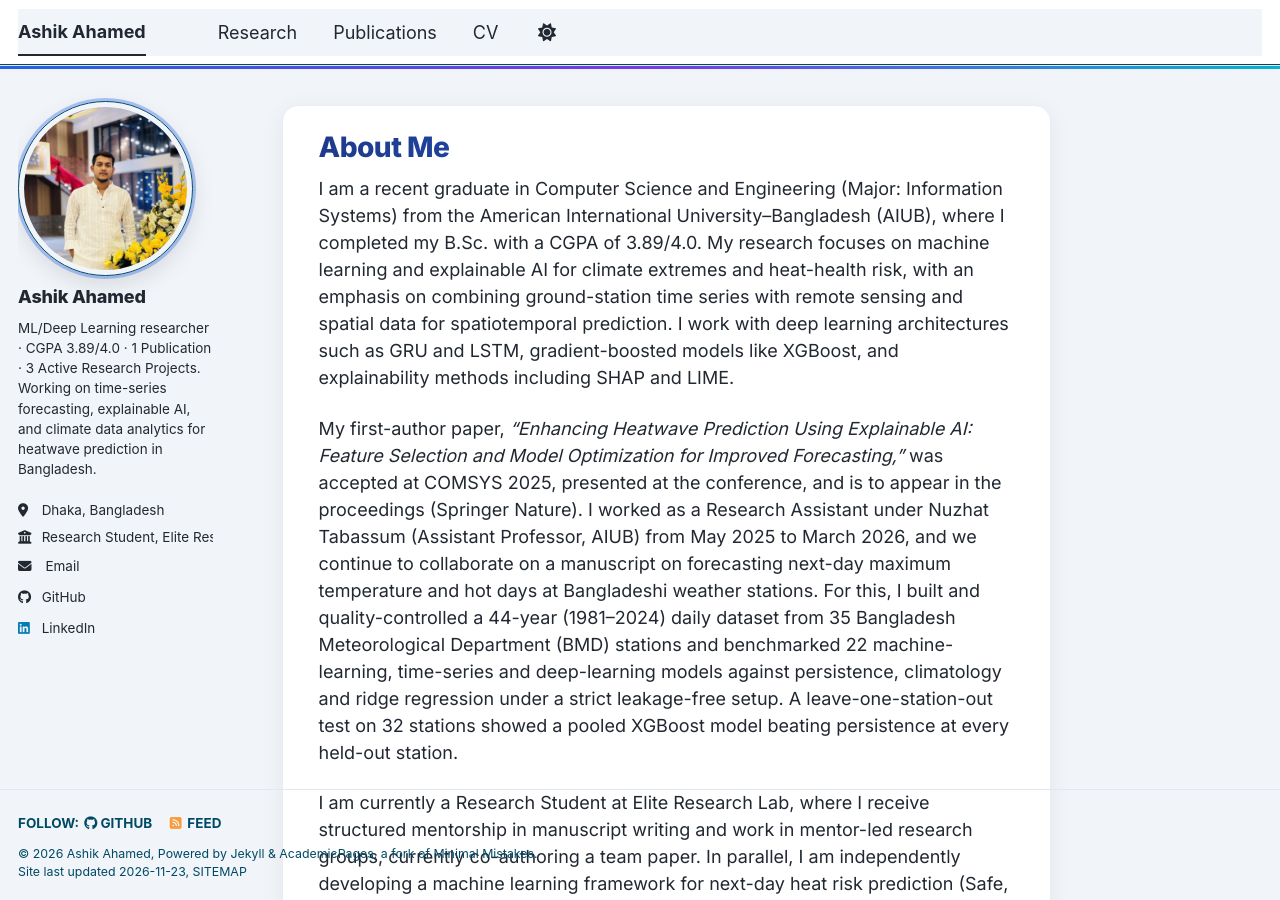
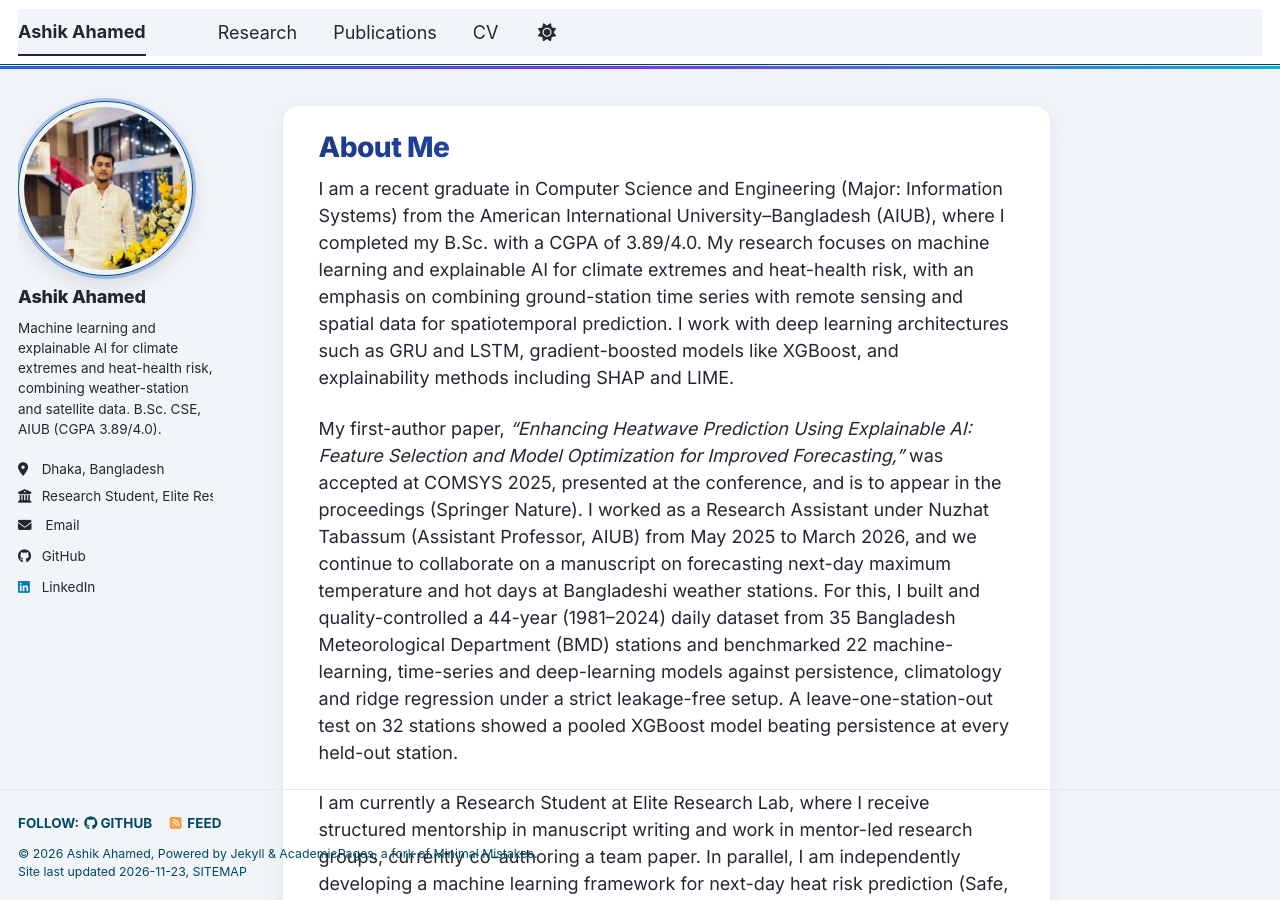
Before and after one commit to ashikahamed985/ashikahamed985.github.io, a Jekyll site: the page built from _pages/about.md, in a window 1280 px wide and 900 px high. Built offline with Jekyll 4.4.1, drawn with Linux system fonts in a browser that asks for light colours; a style sheet for code colours, icons or effects is not loaded.

Commit message:
Update _config.yml

```diff
--- a/_config.yml
+++ b/_config.yml
@@ -25,7 +25,7 @@ author:
   avatar           : "mp.png"
   name             : "Ashik Ahamed"
   pronouns         :
-  bio              : "ML/Deep Learning researcher · CGPA 3.89/4.0 · 1 Publication · 3 Active Research Projects. Working on time-series forecasting, explainable AI, and climate data analytics for heatwave prediction in Bangladesh."
+  bio              : "Machine learning and explainable AI for climate extremes and heat-health risk, combining weather-station and satellite data. B.Sc. CSE, AIUB (CGPA 3.89/4.0)."
   location         : "Dhaka, Bangladesh"
   employer         : "Research Student, Elite Research Lab"
   uri              :
```
